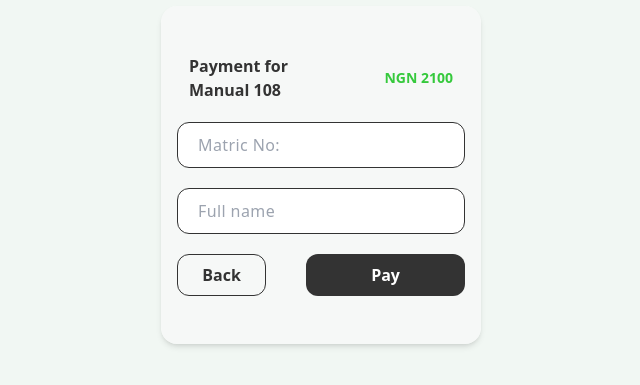
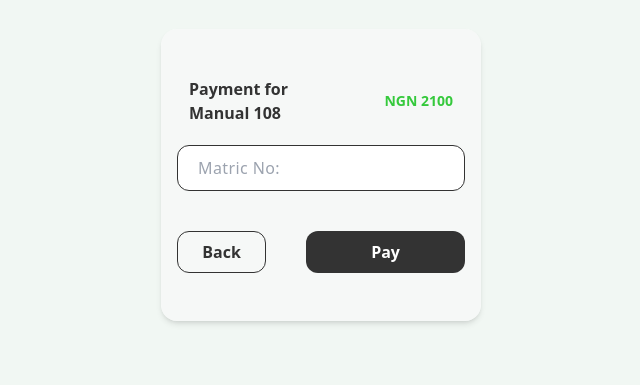
Before and after one commit to varletint/paywithmi, a React (Vite) app in the folder client/: page /pay/2100 in a window 1280 px wide. Shown: the part 185-570 px from the top of the page, without its empty margins (319-959 px from the left). Built offline with nearby package versions, Linux system fonts and the light colour scheme.

Commit message:
fullname removed

```diff
--- a/client/src/Pages/MakePayment.jsx
+++ b/client/src/Pages/MakePayment.jsx
@@ -41,8 +41,8 @@ export default function MakePayment({ onClose }) {
           },
           body: JSON.stringify({
             // matricNo: formData.matricNo,
-            firstname: formData.firstname,
-            lastname: formData.lastname,
+            // firstname: formData.firstname,
+            // lastname: formData.lastname,
             email: formData.email + "@gmail.com",
             amount: parseFloat(priceParam.price) * 100, // Convert to kobo/cents
           }),
@@ -120,7 +120,7 @@ export default function MakePayment({ onClose }) {
             </div>
             <div className='input-div'>
               {/* <label htmlFor='Amount'>Amount:</label> */}
-              <input
+              {/* <input
                 type='text'
                 id='lastname'
                 name='lastname'
@@ -130,7 +130,7 @@ export default function MakePayment({ onClose }) {
                 className='h-[2.9rem] tracking-wide
               w-full border-[0.12rem] border-[#333] rounded-xl px-5'
                 required
-              />
+              /> */}
             </div>
             <h4>
               <div className='button-section flex justify-between gap-10'>
```
